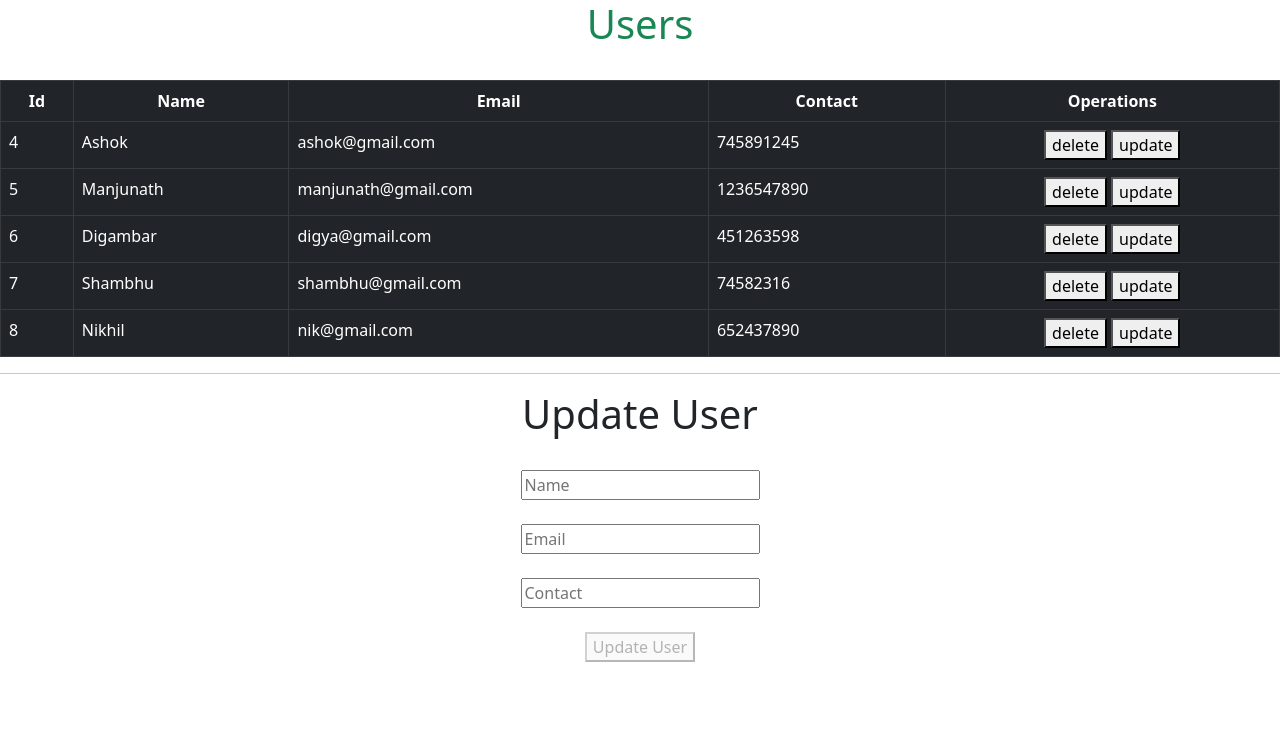
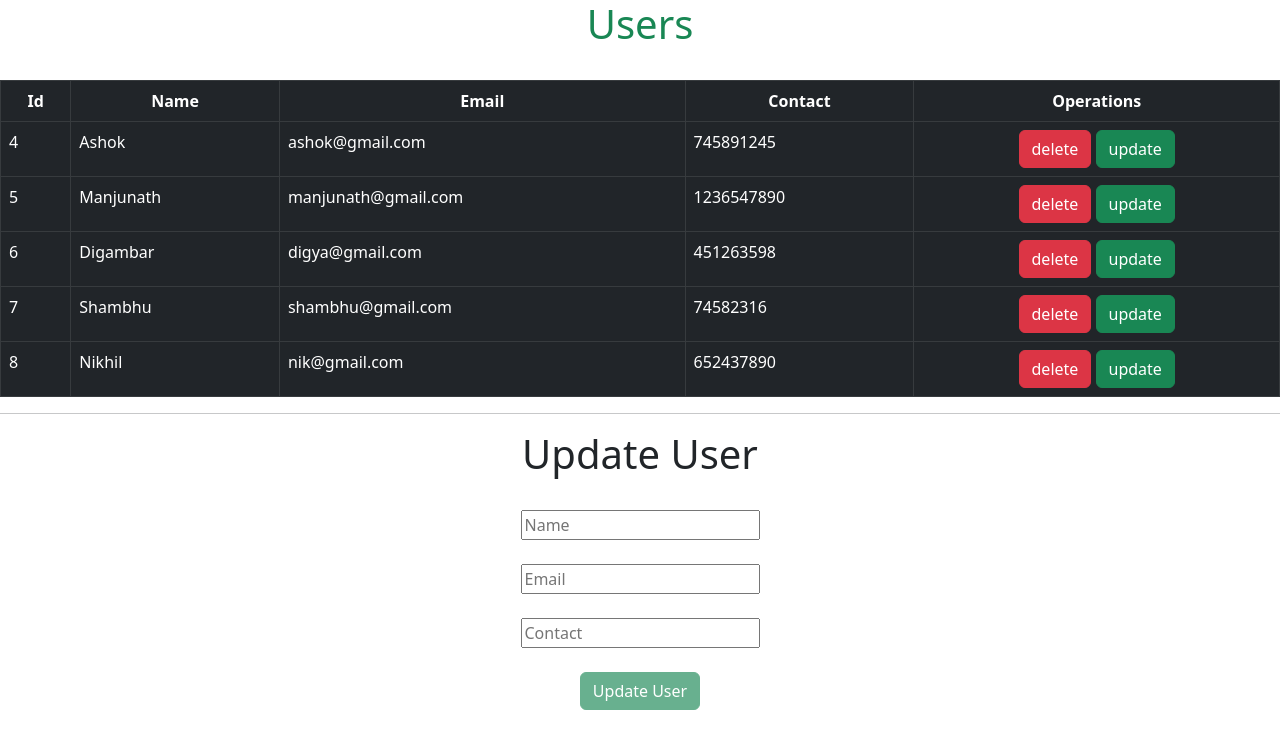
Before and after one commit to Nikhil1254/Learn-React, a React (Create React App) app: page / in a window 1280 px wide. Shown: the top 748 px of the page. Built offline with nearby package versions, Linux system fonts and the light colour scheme; data requests are answered from the project's data file.

Commit message:
btn ui changed

```diff
--- a/src/App.js
+++ b/src/App.js
@@ -66,8 +66,8 @@ function App() {
                                     <td>{user.name}</td>
                                     <td>{user.email}</td>
                                     <td>{user.contact}</td>
-                                    <td className="text-center"><button onClick={() => handleDelete(user.id)}>delete</button>&nbsp;
-                                        <button onClick={() => handleUpdate(user)}>update</button>
+                                    <td className="text-center"><button onClick={() => handleDelete(user.id)} className="btn btn-danger">delete</button>&nbsp;
+                                        <button onClick={() => handleUpdate(user)} className="btn btn-success">update</button>
                                     </td>
                                 </tr>
                             })
@@ -83,7 +83,7 @@ function App() {
                 onChange={(e) => setUser({ ...user, email: e.target.value })} /> <br /> <br />
             <input type="text" placeholder="Contact" value={user !== null ? user.contact : ''}
                 onChange={(e) => setUser({ ...user, contact: e.target.value })} /> <br /><br />
-            <button onClick={updateUser} disabled={!user}>Update User</button>
+            <button className="btn btn-success" onClick={updateUser} disabled={!user}>Update User</button>
         </div>
     </>
 }
```
